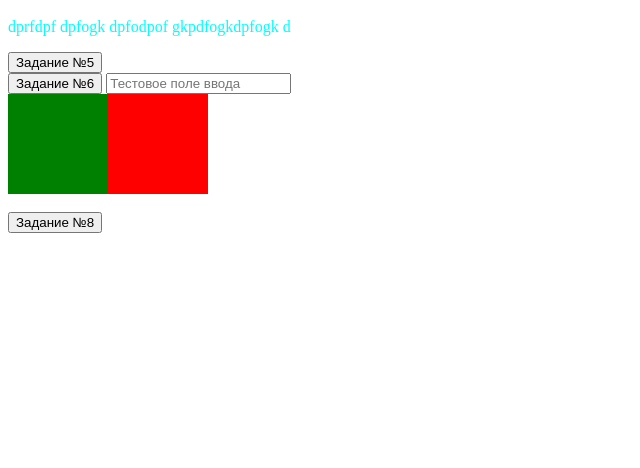
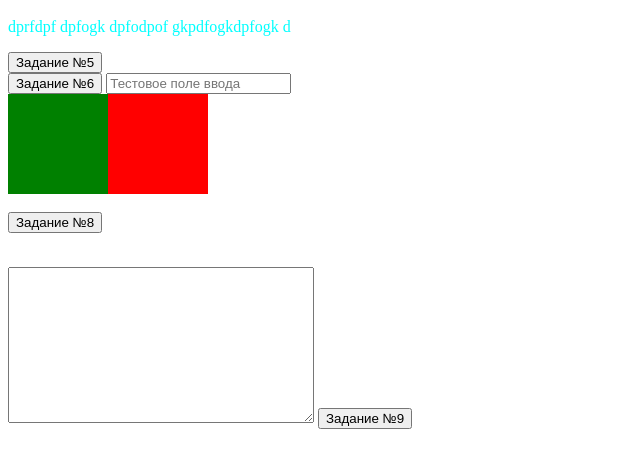
Before and after one commit to artem-leonov-1989/homeworkJS, a plain HTML site: page index.html in a window 1280 px wide. Shown: the part 212-680 px from the top of the page, without its empty margins (0-640 px from the left). Drawn offline with Linux system fonts and the light colour scheme.

Commit message:
Done iss9

```diff
--- a/app.js
+++ b/app.js
@@ -54,3 +54,14 @@ function iss8() {
     li.appendChild(document.createTextNode(String(ul.children.length + 1)));
     ul.appendChild(li);
 }
+
+function iss9() {
+    let element = document.getElementById('iss9Text');
+    let mainDiv = document.getElementById('iss9Div');
+    const list = element.value.split('\n');
+    for (let i = 0; i < list.length; i++) {
+        let div = document.createElement('div');
+        div.innerText = `${i + 1}. ${list[i]}`;
+        mainDiv.appendChild(div);
+    }
+}
--- a/index.html
+++ b/index.html
@@ -25,7 +25,11 @@
     <div style="width: 100px; height: 100px; background-color: red" id="iss7-2" onclick="iss7_2()"></div>
 </div><br>
 <button type="button" onclick="iss8()">Задание №8</button>
-<ul id="iss8_ul"></ul>
+<ul id="iss8_ul"></ul><br>
+<div id="iss9Div">
+<textarea style="width: 300px; height: 150px;" id="iss9Text"></textarea>
+<button type="button" onclick="iss9()">Задание №9</button>
+</div>
 <script src="app.js"></script>
 </body>
 </html>
```
